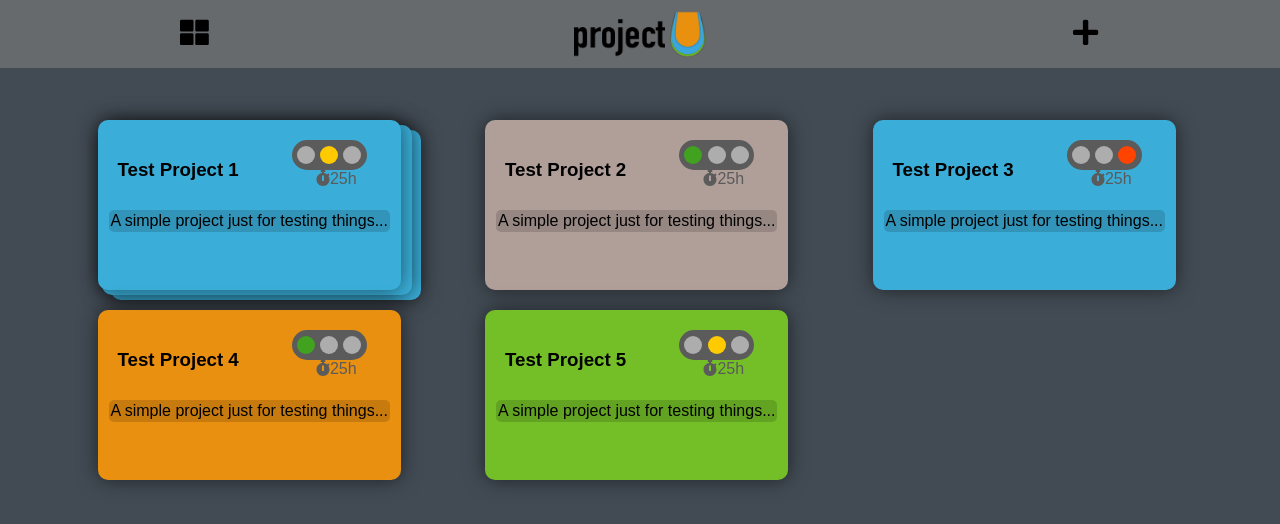
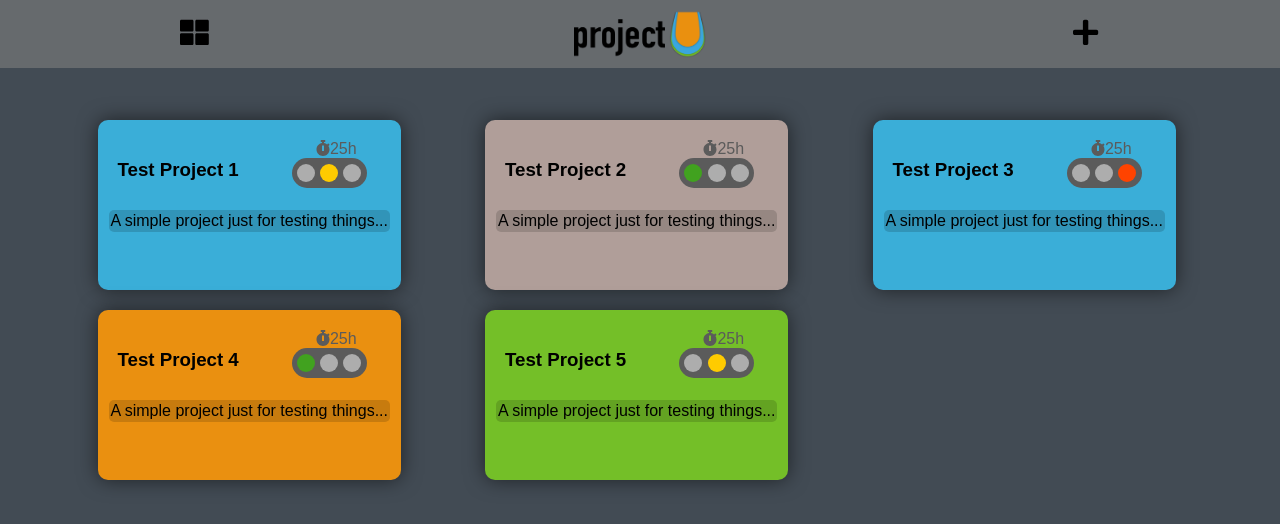
Before and after one commit to RonnyFalconeri/projectU_frontend, an Angular app: page / in a window 1280 px wide. Shown: the top 524 px of the page. Built offline with nearby package versions, Linux system fonts and the light colour scheme.

Commit message:
- removed stacks temporary. - moved time + icon above traffic light.

```diff
--- a/src/app/components/project-tile/project-tile.component.html
+++ b/src/app/components/project-tile/project-tile.component.html
@@ -11,28 +11,19 @@
       <h3>{{project.title}}</h3>
     </div>
     <div class="project-status">
+
+      <div id="hours">
+        <fa-icon [icon]="faStopwatch"></fa-icon>{{project.estimatedDurationInHours}}h
+      </div>
       <app-traffic-light
         [complexity]="project.complexity"
         [size]="sizeEnum.SMALL"
         [horizontal]="true"
       ></app-traffic-light>
-      <div id="hours">
-        <fa-icon [icon]="faStopwatch"></fa-icon>{{project.estimatedDurationInHours}}h
-      </div>
     </div>
   </div>
   <div class="project-description">
     {{project.description}}
   </div>
 </div>
-<div class="two-tasks" [ngClass]="{
-  'initiated': project.state === stateEnum.INITIATED,
-  'in-progress': project.state === stateEnum.IN_PROGRESS,
-  'halted': project.state === stateEnum.HALTED,
-  'finished': project.state === stateEnum.FINISHED}" *ngIf="project.tasks.length>1"></div>
-  <div class="many-tasks" [ngClass]="{
-  'initiated': project.state === stateEnum.INITIATED,
-  'in-progress': project.state === stateEnum.IN_PROGRESS,
-  'halted': project.state === stateEnum.HALTED,
-  'finished': project.state === stateEnum.FINISHED}" *ngIf="project.tasks.length>2"></div>
 </div>
```
